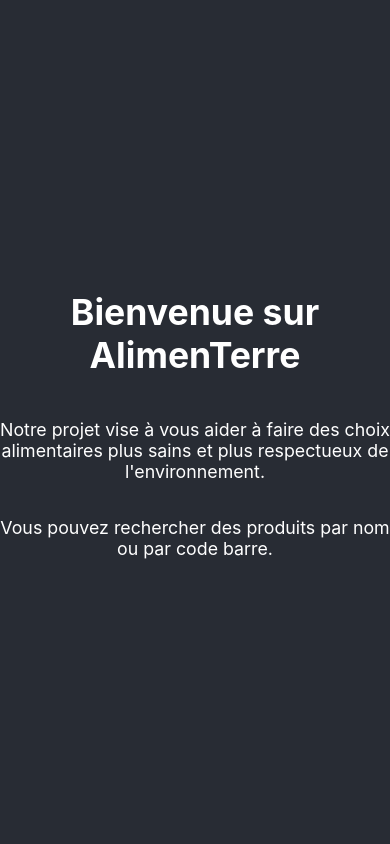
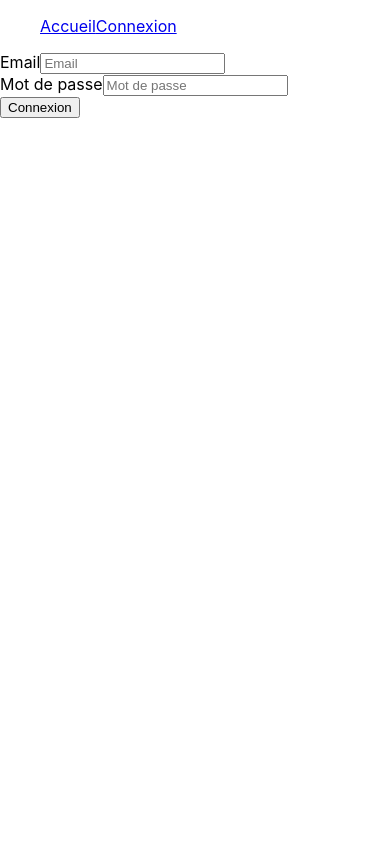
Before and after one commit to ArthurJarriau/Alimenterre, a React (Create React App) app: page /login in a window 390 px wide. Shown: the top 844 px of the page. Built offline with nearby package versions, Linux system fonts and the light colour scheme; no server answers.

Commit message:
ajout login and logout

```diff
--- a/db/db.json
+++ b/db/db.json
@@ -2,13 +2,13 @@
   "users": [
     {
       "id": "0",
-      "email": "test@mail.com",
-      "password": "azerty",
+      "email": "admin@mail.com",
+      "password": "1",
       "role": "admin"
     },
     {
       "id": "1",
-      "email": "test2@mail.com",
+      "email": "user@mail.com",
       "password": "azerty",
       "role": "user"
     }
--- a/package.json
+++ b/package.json
@@ -8,6 +8,7 @@
     "@testing-library/user-event": "^13.5.0",
     "react": "^18.2.0",
     "react-dom": "^18.2.0",
+    "react-router-dom": "^6.21.3",
     "react-scripts": "5.0.1",
     "web-vitals": "^2.1.4"
   },
--- a/src/components/App.jsx
+++ b/src/components/App.jsx
@@ -1,25 +1,151 @@
-import React from 'react';
-import '../App.css';
+import React, { createContext, useEffect, useReducer,  } from 'react';
+import { Route, Routes, BrowserRouter } from 'react-router-dom';
+import Login from '../pages/Login';
+import Logout from '../pages/Logout';
+import Layout from './Layout';
+import Home from '../pages/Home';
+
+export const AuthContext = createContext();
+
+
+
+const loginReducer = (state, action) => {
+  switch (action.type) {
+    case 'login_start':
+      return {
+        ...state,
+        loading: true,
+        error: null,
+      };
+    case 'login_success':
+      return {
+        ...state,
+        loading: false,
+        error: false,
+        user: action.payload,
+      };
+    case 'logout_success':
+      return {
+        ...state,
+        loading: false,
+        error: false,
+        user: null,
+      };
+
+
+    case 'login_error':
+      return {
+        ...state,
+        loading: false,
+        error: true,
+        user: null,
+      };
+    default:
+      return state;
+  }
+};
 
 const App = () => {
+
+
+
+  const initialState = {
+    loading: false,
+    error: false,
+    user: null,
+  };
+
+  const [loginState, dispatch] = useReducer(loginReducer, initialState);
+
+
+  const handleLogin = (credentials) => {
+
+    dispatch({ type: 'login_start' });
+
+    fetch('/api/auth/login', {
+      method: 'POST',
+      headers: {
+        'Content-Type': 'application/json',
+      },
+      body: JSON.stringify(credentials),
+    }).then(res => res.json())
+      .then(data => {
+        if (data.msg === "success") {
+          dispatch({ type: 'login_success', payload: data.user })
+
+        }
+        else {
+          dispatch({ type: 'login_error' })
+        }
+
+      });
+
+
+  };
+
+  const handleLogout = () => {
+    //console.log('logout')
+
+    fetch('/api/auth/logout', {
+      method: 'POST',
+    }).then(response => {
+
+      if (response.ok) {
+        dispatch({ type: 'logout_success' });
+        //console.log(response.ok)
+      }
+      else {
+        dispatch({ type: 'login_error' });
+      }
+    })
+
+
+  };
+
+  const checkAuth = () => {
+    fetch('/api/auth/me', {
+      method: 'GET',
+      credentials: 'same-origin',
+    })
+      .then(res => {
+        console.log(res);
+        if (!res.ok) {
+          throw new Error('Network response was not ok');
+        }
+        return res.json();
+      })
+      .then(data => {
+        dispatch({ type: 'login_success', payload: data });
+      })
+      .catch(error => {
+        console.error('Error during fetch operation:', error);
+        dispatch({ type: 'login_error' });
+      });
+  };
+
+
+
+
+  useEffect(() => {
+    checkAuth();
+    //console.log(loginState)
+  }, []);
+
+
   return (
-    <div className="App">
-      <header className="App-header">
-        <h1>Bienvenue sur AlimenTerre</h1>
-        <p>Notre projet vise à vous aider à faire des choix alimentaires plus sains et plus respectueux de l'environnement.</p>
-        <p>Vous pouvez rechercher des produits par nom ou par code barre.</p>
-      </header>
-      <section>
-        <h2>EcoScore</h2>
-        <p>L'EcoScore est un indicateur environnemental qui vous aide à comprendre l'impact de vos choix alimentaires sur l'environnement. Il prend en compte des facteurs tels que les émissions de gaz à effet de serre, l'utilisation des terres et l'épuisement des ressources naturelles.</p>
 
-      </section>
-      <section>
-        <h2>NutriScore</h2>
-        <p>Le NutriScore est un système de notation nutritionnelle qui vous aide à comprendre la qualité nutritionnelle des aliments. Il est basé sur une échelle de couleurs et de lettres allant de A (meilleur choix) à E (moins bon choix).</p>
-      </section>
-    </div>
+    <BrowserRouter>
+      <AuthContext.Provider value={{ loginState, handleLogin, handleLogout }}>
+        <Layout>
+          <Routes>
+            <Route path="/" element={<Home />} />
+            <Route path="/login" element={<Login />} />
+            <Route path="/logout" element={<Logout />} />
+          </Routes>
+        </Layout>
+      </AuthContext.Provider>
+    </BrowserRouter>
   );
-}
+};
 
 export default App;
--- /dev/null
+++ b/src/components/Layout.jsx
@@ -0,0 +1,16 @@
+import React from 'react'
+import Navbar from './Navbar'
+
+const Layout = props => {
+
+    return <div className="">
+        <Navbar />
+        <main>
+
+            {props.children}
+
+        </main>
+    </div>
+}
+
+export default Layout
--- /dev/null
+++ b/src/components/LoginForm.jsx
@@ -0,0 +1,93 @@
+import React, { useState } from 'react'
+import PropTypes from 'prop-types'
+
+const LoginForm = props => {
+
+    const {
+        disabled,
+        onSubmit
+    } = props
+
+
+
+    const [formState, setFormState] = useState({
+        email: '',
+        password: ''
+    })
+
+    const handleFormChange = e => {
+        setFormState({
+            ...formState,
+            [e.target.name]: e.target.value
+        })
+    }
+
+    const handleSubmit = evt => {
+
+        evt.preventDefault()
+
+        return onSubmit(formState)
+    }
+
+    return <div className="relative flex flex-col min-w-0 break-words w-full mb-6 shadow-lg rounded-lg bg-gray-300 border-0">
+        <div className="flex-auto px-4 lg:px-10 py-10 pt-4">
+            <form onSubmit={handleSubmit}>
+                <div className="relative w-full mb-3">
+                    <label
+                        className="block uppercase text-gray-700 text-xs font-bold mb-2"
+                        htmlFor="email"
+                    >
+                        Email
+                    </label>
+                    <input
+                        type="email"
+                        id="email"
+                        className="border-0 px-3 py-3 placeholder-gray-400 text-gray-700 bg-white rounded text-sm shadow focus:outline-none focus:ring w-full"
+                        placeholder="Email"
+                        style={{ transition: "all .15s ease" }}
+                        name="email"
+                        value={formState.email}
+                        onChange={handleFormChange}
+                        disabled={disabled}
+                    />
+                </div>
+
+                <div className="relative w-full mb-3">
+                    <label
+                        className="block uppercase text-gray-700 text-xs font-bold mb-2"
+                        htmlFor="password"
+                    >
+                        Mot de passe
+                    </label>
+                    <input
+                        type="password"
+                        className="border-0 px-3 py-3 placeholder-gray-400 text-gray-700 bg-white rounded text-sm shadow focus:outline-none focus:ring w-full"
+                        placeholder="Mot de passe"
+                        style={{ transition: "all .15s ease" }}
+                        name="password"
+                        id="password"
+                        value={formState.password}
+                        onChange={handleFormChange}
+                        disabled={disabled}
+                    />
+                </div>
+
+                <div className="text-center mt-6">
+                    <input type="submit"
+                        className="bg-gray-900 text-white active:bg-gray-700 text-sm font-bold uppercase px-6 py-3 rounded shadow hover:shadow-lg outline-none focus:outline-none mr-1 mb-1 w-full"
+                        style={{ transition: "all .15s ease" }}
+                        disabled={disabled}
+                        value="Connexion"
+                    />
+                </div>
+            </form>
+        </div>
+    </div>
+}
+
+LoginForm.propTypes = {
+    disabled: PropTypes.bool,
+    onSubmit: PropTypes.func
+}
+
+export default LoginForm
--- /dev/null
+++ b/src/components/Navbar.jsx
@@ -0,0 +1,34 @@
+import React, { useState } from 'react'
+import { Link } from "react-router-dom";
+import { AuthContext } from '../components/App';
+import { useContext } from 'react';
+
+const Navbar = () => {
+
+  const { loginState, handleLogin } = useContext(AuthContext);
+
+  return (
+    <>
+      <nav>
+            <ul>
+              <Link to="/">
+                Accueil
+              </Link>
+              {loginState.user ? (
+                <Link to="/logout">
+                  Déconnexion
+                </Link>
+                ) :
+                (
+                <Link to="/login">
+                  Connexion
+                </Link>
+                )}
+            </ul>
+
+      </nav>
+    </>
+  )
+}
+
+export default Navbar
--- /dev/null
+++ b/src/pages/Home.jsx
@@ -0,0 +1,12 @@
+import React, { useContext } from 'react';
+import { AuthContext } from '../components/App';
+const Home = () => {
+    const { loginState, handleLogin } = useContext(AuthContext);
+
+    console.log('home')
+    return <main>
+        <h1>home</h1>
+    </main>
+}
+
+export default Home
--- /dev/null
+++ b/src/pages/Login.jsx
@@ -0,0 +1,34 @@
+import React, { useContext } from 'react';
+import LoginForm from '../components/LoginForm';
+import { AuthContext } from '../components/App';
+import { useLocation, Navigate} from "react-router-dom";
+
+
+const Login = () => {
+  const { loginState, handleLogin } = useContext(AuthContext);
+  const location = useLocation();
+
+  const from = /*location.state?.from ||*/ '/';
+
+  if(loginState.user){
+    return <Navigate
+        to={from}
+      />
+  }
+
+
+  return (
+    <div>
+      <div>
+        <div>
+        {loginState.error}
+          {!loginState.error && loginState.user}
+
+          <LoginForm onSubmit={handleLogin} disabled={loginState.loading} />
+        </div>
+      </div>
+    </div>
+  );
+};
+
+export default Login;
--- /dev/null
+++ b/src/pages/Logout.jsx
@@ -0,0 +1,35 @@
+import React, { useContext } from 'react';
+import { useNavigate, Navigate } from 'react-router-dom';
+import { AuthContext } from '../components/App';
+
+const Logout = () => {
+  const { loginState, handleLogout } = useContext(AuthContext);
+
+
+
+  if (loginState.user === null) {
+    return (
+      <Navigate
+        to="../login"
+      />
+    );
+  }
+
+  return (
+    <div className="container mx-auto px-4 h-full">
+      <div className="flex content-center items-center justify-center h-full">
+        <div className="w-full lg:w-4/12 px-4 shadow py-24 text-center">
+          <p>Revenez Vite {loginState.user.username} !</p>
+          <button
+            onClick={handleLogout}
+            className="mt-6 bg-pink-500 text-white active:bg-pink-600 text-xs font-bold uppercase px-4 py-2 rounded shadow hover:shadow-md outline-none focus:outline-none"
+          >
+            Déconnexion
+          </button>
+        </div>
+      </div>
+    </div>
+  );
+};
+
+export default Logout;
```
Also changed, not shown: 2 other files (tests, documents, lock files or other folders).
